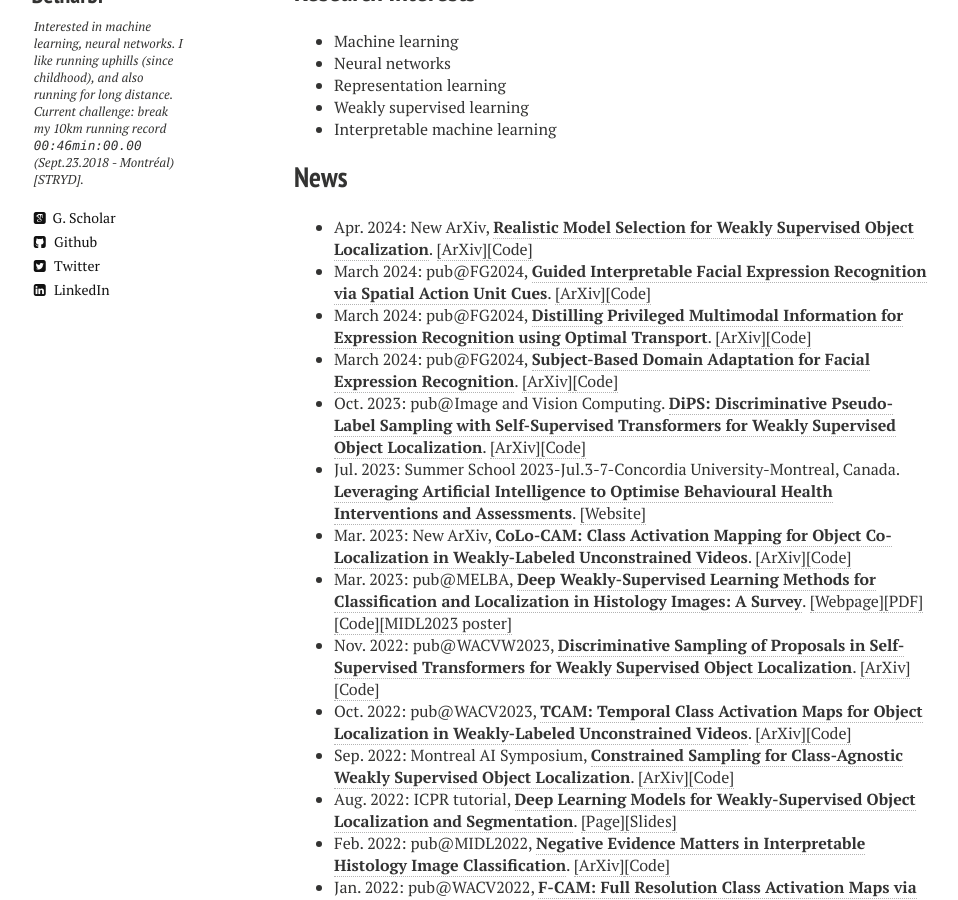
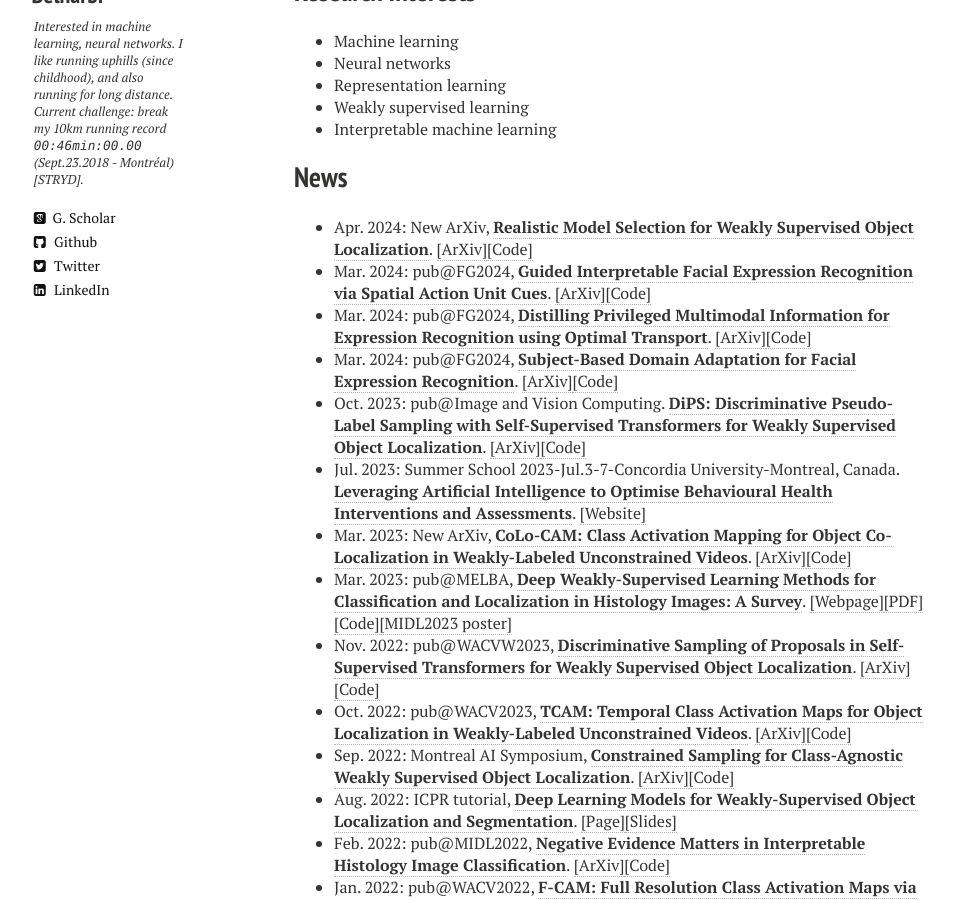
Before and after one commit to sbelharbi/sbelharbi.github.io, a Jekyll site: the page built from index.md, in a window 1280 px wide and 900 px high, scrolled down 1294 px. Shown: the whole window, without its empty margins (26-984 px from the left). Built offline with Jekyll 4.4.1, drawn with Linux system fonts in a browser that asks for light colours; nearby versions of some CDN libraries.

```diff
--- a/index.md
+++ b/index.md
@@ -24,9 +24,9 @@
 
 ## News
 * Apr. 2024: New ArXiv, [**Realistic Model Selection for Weakly Supervised Object Localization**](https://arxiv.org/abs/2404.10034). <a href="https://arxiv.org/abs/2404.10034">[ArXiv]</a><a href="https://github.com/shakeebmurtaza/wsol_model_selection">[Code]</a>
-* March 2024: pub@FG2024, [**Guided Interpretable Facial Expression Recognition via Spatial Action Unit Cues**](https://arxiv.org/abs/2402.00281). <a href="https://arxiv.org/abs/2402.00281">[ArXiv]</a><a href="https://github.com/sbelharbi/interpretable-fer-aus">[Code]</a>
-* March 2024: pub@FG2024, [**Distilling Privileged Multimodal Information for Expression Recognition using Optimal Transport**](https://arxiv.org/abs/2401.15489). <a href="https://arxiv.org/abs/2401.15489">[ArXiv]</a><a href="https://github.com/haseebaslam95/PKDOT">[Code]</a>
-* March 2024: pub@FG2024, [**Subject-Based Domain Adaptation for Facial Expression Recognition**](https://arxiv.org/abs/2312.05632). <a href="https://arxiv.org/abs/2312.05632">[ArXiv]</a><a href="https://github.com/osamazeeshan/Subject-Based-Domain-Adaptation-for-FER">[Code]</a>
+* Mar. 2024: pub@FG2024, [**Guided Interpretable Facial Expression Recognition via Spatial Action Unit Cues**](https://arxiv.org/abs/2402.00281). <a href="https://arxiv.org/abs/2402.00281">[ArXiv]</a><a href="https://github.com/sbelharbi/interpretable-fer-aus">[Code]</a>
+* Mar. 2024: pub@FG2024, [**Distilling Privileged Multimodal Information for Expression Recognition using Optimal Transport**](https://arxiv.org/abs/2401.15489). <a href="https://arxiv.org/abs/2401.15489">[ArXiv]</a><a href="https://github.com/haseebaslam95/PKDOT">[Code]</a>
+* Mar. 2024: pub@FG2024, [**Subject-Based Domain Adaptation for Facial Expression Recognition**](https://arxiv.org/abs/2312.05632). <a href="https://arxiv.org/abs/2312.05632">[ArXiv]</a><a href="https://github.com/osamazeeshan/Subject-Based-Domain-Adaptation-for-FER">[Code]</a>
 * Oct. 2023: pub@Image and Vision Computing. [**DiPS: Discriminative Pseudo-Label Sampling with Self-Supervised Transformers for Weakly Supervised Object Localization**](https://arxiv.org/abs/2310.06196). <a href="https://arxiv.org/abs/2310.06196">[ArXiv]</a><a href="https://github.com/shakeebmurtaza/dips">[Code]</a>
 * Jul. 2023: Summer School 2023-Jul.3-7-Concordia University-Montreal, Canada. [**Leveraging Artificial Intelligence to Optimise Behavioural Health Interventions and Assessments**](https://frqs-ai-summerschool23.squarespace.com/). <a href="https://frqs-ai-summerschool23.squarespace.com/">[Website]</a>
 * Mar. 2023: New ArXiv, [**CoLo-CAM: Class Activation Mapping for Object Co-Localization in Weakly-Labeled Unconstrained Videos**](https://arxiv.org/abs/2303.09044). <a href="https://arxiv.org/abs/2303.09044">[ArXiv]</a><a href="https://github.com/sbelharbi/colo-cam">[Code]</a>
```
